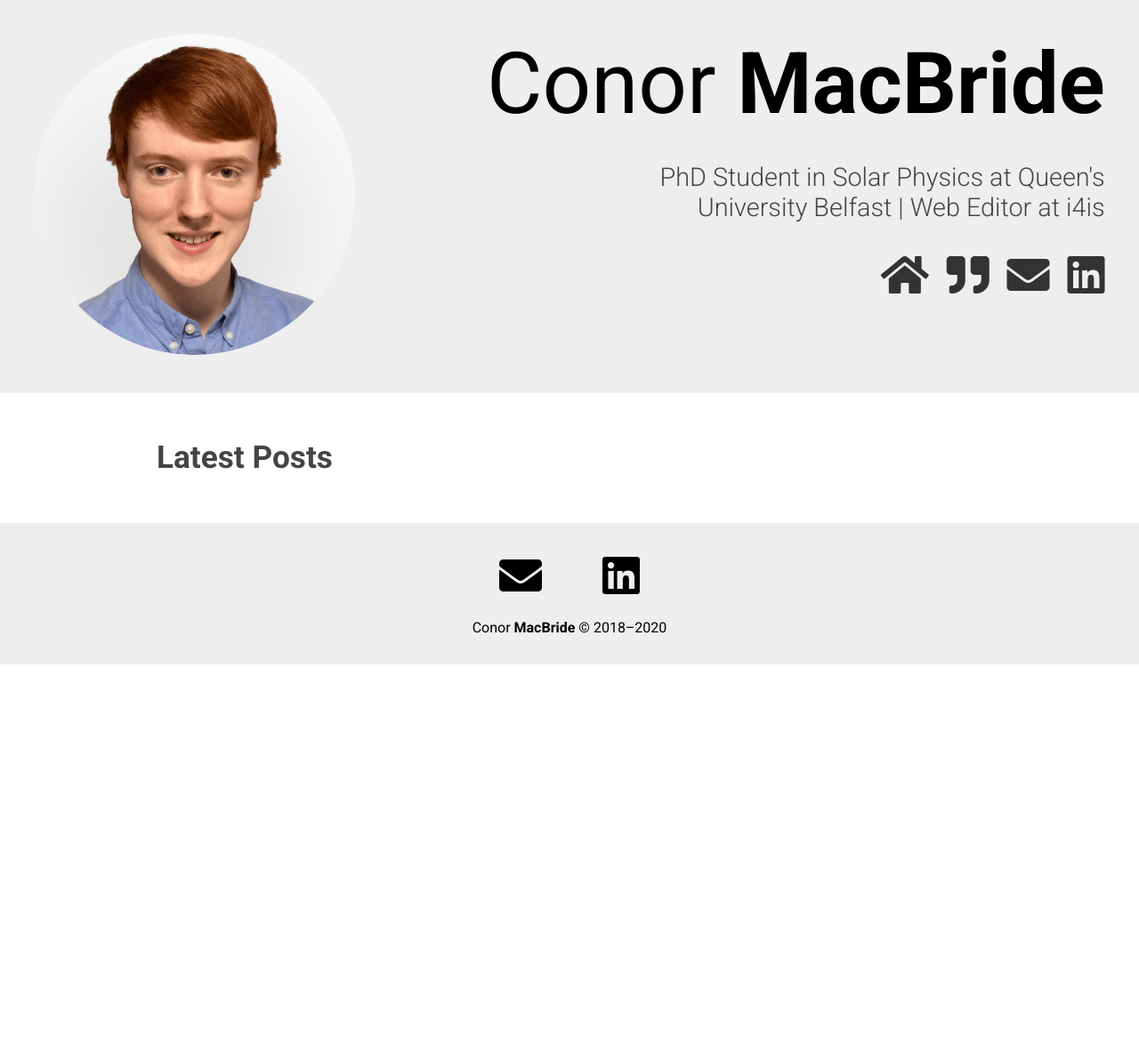
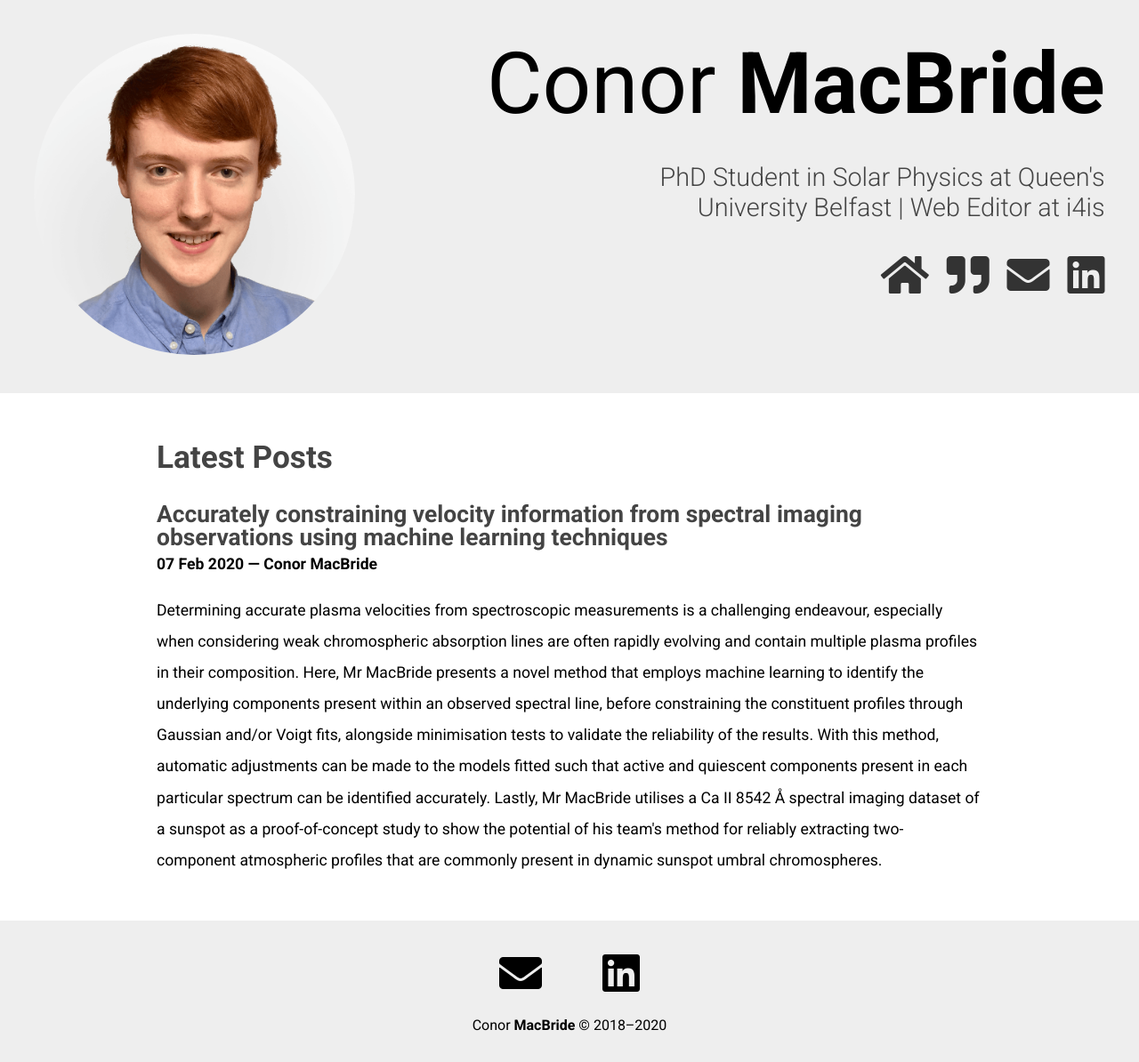
Before and after one commit to ConorMacBride/ConorMacBride.github.io, a Jekyll site: the page built from blog.html, in a window 1280 px wide. Shown: the whole page at 89% size. Built offline with Jekyll 4.4.1, drawn with Linux system fonts in a browser that asks for light colours; nearby versions of some CDN libraries; before the commit the page ends 900 px from its top, so only the background shows below that.

Commit message:
Uploaded poster

```diff
--- /dev/null
+++ b/_posts/2020-02-07-specfit.md
@@ -0,0 +1,93 @@
+---
+layout: post
+title:  "Accurately constraining velocity information from spectral imaging observations using machine learning techniques"
+excerpt: "<p>Determining accurate plasma velocities from spectroscopic measurements is a challenging endeavour, especially when considering weak chromospheric absorption lines are often rapidly evolving and contain multiple plasma profiles in their composition. Here, Mr MacBride presents a novel method that employs machine learning to identify the underlying components present within an observed spectral line, before constraining the constituent profiles through Gaussian and/or Voigt fits, alongside minimisation tests to validate the reliability of the results. With this method, automatic adjustments can be made to the models fitted such that active and quiescent components present in each particular spectrum can be identified accurately. Lastly, Mr MacBride utilises a Ca II 8542 Å spectral imaging dataset of a sunspot as a proof-of-concept study to show the potential of his team's method for reliably extracting two-component atmospheric profiles that are commonly present in dynamic sunspot umbral chromospheres.</p>"
+permalink: /specfit/
+---
+<figure class="floatr">
+<div style="padding:100% 0 0 0;position:relative;"><iframe src="https://player.vimeo.com/video/390008936?loop=1&title=0&byline=0&portrait=0" style="position:absolute;top:0;left:0;width:100%;height:100%;" frameborder="0" allow="autoplay; fullscreen" allowfullscreen></iframe></div><script src="https://player.vimeo.com/api/player.js"></script>
+</figure>
+**Conor D. MacBride<sup>1</sup> and David B. Jess<sup>1</sup>**<br>
+<sup>1</sup>Astrophysics Research Centre, School of Mathematics and Physics, Queen’s University Belfast, Belfast, UK
+
+<a href="{{ site.baseurl }}/poster_feb20.pdf" class="button">Download Poster</a>
+
+## Abstract
+Determining accurate plasma velocities from spectroscopic measurements is a challenging endeavour, especially when considering weak chromospheric absorption lines are often rapidly evolving and contain multiple plasma profiles in their composition.
+Here, Mr MacBride presents a novel method that employs machine learning to identify the underlying components present within an observed spectral line, before constraining the constituent profiles through Gaussian and/or Voigt fits, alongside minimisation tests to validate the reliability of the results.
+With this method, automatic adjustments can be made to the models fitted such that active and quiescent components present in each particular spectrum can be identified accurately.
+Lastly, Mr MacBride utilises a Ca II 8542 Å spectral imaging dataset of a sunspot as a proof-of-concept study to show the potential of his team's method for reliably extracting two-component atmospheric profiles that are commonly present in dynamic sunspot umbral chromospheres.
+
+<figure class="floatr">
+<img src="{{ site.baseurl }}/img/velocity_map.svg" alt="Quiescent umbral Doppler velocity map" />
+<figcaption>
+<strong>Figure 1:</strong> Plot showing the velocities found for the Ca II 8542 Å line spectra inside a sunspot's umbra at a particular time.
+Their classifications are shown in Figure 1.
+</figcaption>
+</figure>
+
+## Introduction
+Having accurate velocity information for plasma in the solar atmosphere is important for studying the properties of waves present within.
+Using spectroscopic measurements of the Sun, velocities can be found by calculating the Doppler shift of a particular absorption line core[1].
+
+Different spectral lines are formed across different atmospheric heights, therefore, by choosing a particular line, waves at a particular atmospheric height can be studied[1,2].
+Some spectral lines, including Ca II 8542 Å, include an active emission component as well as the quiescent absorption component.
+Separate absorption and emission profiles must be fitted to each spectrum.
+The fitted profiles are then used to find the Doppler velocities of the quiescent/active atmospheric components.
+
+Preliminary profile fitting methods struggled to accurately fit a profile across every region of a sunspot's umbra.
+This was due to the spectra having a variety of different profiles due to the active component that was often present among the quiescent component.
+
+Even if emission was not present in a particular spectrum, the fit would still "improve" if the algorithm fitted a significant non-zero emission profile as it could filter out some noise in the absorption profile.
+
+### Machine Learning
+Using machine learning, spectra can be accurately classified into discrete categories based on the ratio of their active component to their quiescent component.
+This allows the fitting method to be tailored to the physics that is present in each spectrum.
+
+<figure>
+<img src="{{ site.baseurl }}/img/classes.svg" alt="Neural network classifications" />
+<figcaption>
+<strong>Figure 2:</strong> Plots of stacked Ca II 8542 Å line spectra grouped by their neural network classification.
+<em>Bottom right:</em> Map showing how the neural network classified the Ca II 8542 Å line spectra present within a sunspot's umbra at a particular time.
+</figcaption>
+</figure>
+
+## Methods
+*For a description of the method used please download the poster [here]({{ site.baseurl }}/poster_feb20.pdf).*
+
+---
+
+<figure class="grid2">
+<img src="{{ site.baseurl }}/img/location.svg" alt="Location map" />
+<img src="{{ site.baseurl }}/img/distance_time.svg" alt="Distance time plot" />
+<figcaption>
+<strong>Figure 3:</strong> A time-distance diagram of the quiescent umbral Doppler velocities (second panel), extracted from a one-dimensional slice taken through the middle of the sunspot umbra (solid red line; first panel).
+The solid yellow line in the left hand panel represents the umbra-penumbra boundary used to isolate the umbral regions.
+</figcaption>
+</figure>
+
+<figure class="grid2">
+<img src="{{ site.baseurl }}/img/profile_abs_emi.svg" alt="Combined profile" />
+<img src="{{ site.baseurl }}/img/abs_emi.svg" alt="Absorption and emission profile" />
+<figcaption>
+<strong>Figure 4:</strong> Example fit of a spectrum of class 4.
+Sigma profile represented by shaded areas.
+<em>First:</em> Combined profile.
+<em>Second:</em> Absorption profile and emission profile plotted separately.
+</figcaption>
+</figure>
+
+<figure class="grid2">
+<img src="{{ site.baseurl }}/img/profile_abs.svg" alt="Absorption profile" />
+<figcaption>
+<strong>Figure 5:</strong> Example fit of a spectrum of class 0.
+Sigma profile represented by shaded areas.
+</figcaption>
+</figure>
+
+---
+
+## References
+**[1]** David Jess et al. 2019, *Nat. Astron.*<br>
+**[2]** Krishna Prasad et al. 2017, *ApJ*, **847**, 5<br>
+**[3]** Mofreh Zaghloul 2007, *Mon. Not. R. Astron. Soc.*, **375**, 1-6
--- a/css/styles.css
+++ b/css/styles.css
@@ -19,7 +19,7 @@ ul {
     list-style-type: circle;
 }
 
-a:link {
+a:link, a:visited {
     color: #000;
 }
 
@@ -170,8 +170,19 @@ section.entry a.toggle-expand.link {
     margin-top: 2%;
 }
 
+figure img {
+    width: 100%;
+}
+
 figure.three img {
     width: 32%;
+}
+
+a.button {
+    background-color: cadetblue;
+    padding: 0.5em;
+    margin-right: 0.5em;
+    text-decoration: none;
 }
 
 footer {
@@ -340,6 +351,20 @@ div#postnav > div a {
     .expand-state + .description { max-height: 10rem; }
     .toggle-expand.noexpand { display: none; }
     /* END Expanding Mechanism */
+    figure.floatr {
+        float: right;
+        width: 400px;
+    }
+    figure.floatl {
+        float: left;
+        width: 400px;
+    }
+    figure.grid2 img {
+        width: 49%;
+    }
+    figure.grid3 img {
+        width: 32%;
+    }
 }
 
 @media only screen and (min-width: 1056px) {
@@ -359,7 +384,7 @@ div#postnav > div a {
     h1, h2, h3, h4, h5, h6 {
         color: #ddd;
     }
-    a:link {
+    a:link, a:visited {
         color: #eee;
     }
     body > header {
```
Also changed, not shown: img/abs_emi.svg (added), img/classes.svg (added), img/distance_time.svg (added), img/location.svg (added), img/profile_abs.svg (added), img/profile_abs_emi.svg (added), img/velocity_map.svg (added), 1 other file.
